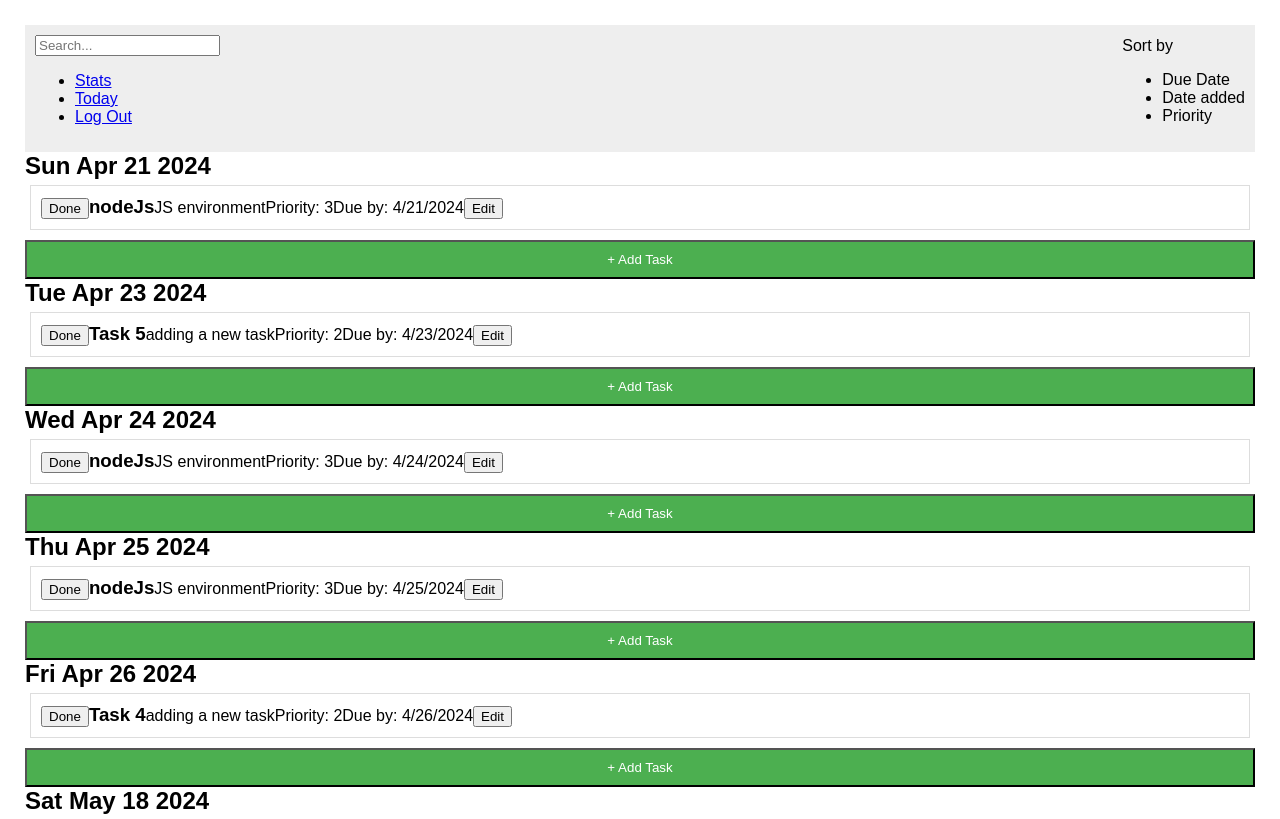
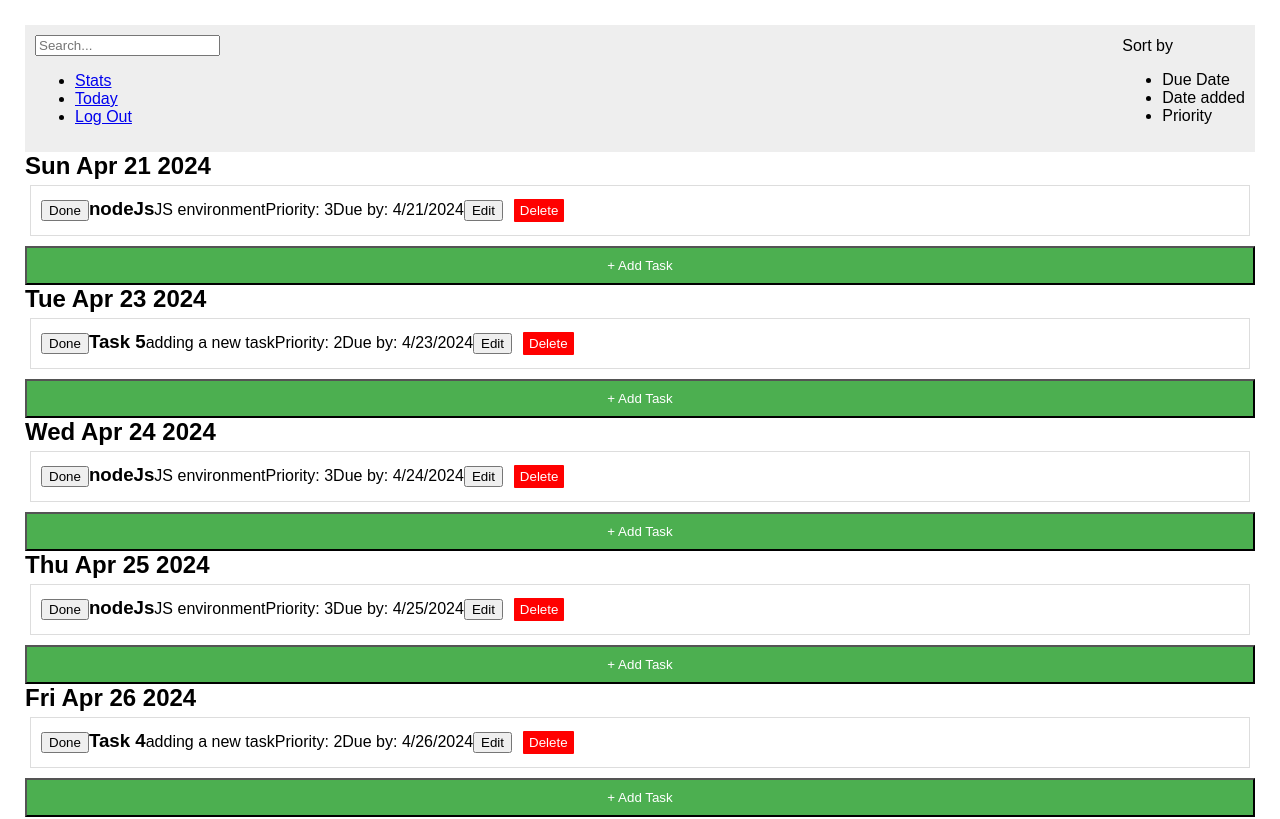
Before and after one commit to elvis-visi/todoApp, a React (Vite) app in the folder frontend/: page / in a window 1280 px wide. Shown: the top 819 px of the page. Built offline with nearby package versions, Linux system fonts and the light colour scheme.

Commit message:
Deleting a task

```diff
--- a/frontend/src/components/TaskItem.jsx
+++ b/frontend/src/components/TaskItem.jsx
@@ -1,7 +1,7 @@
 import { useState } from "react";
 import EditDeleteIcons from "./EditDeleteIcons";
 
-function TaskItem({ task, toggleTaskCompleted, updateTask }) {
+function TaskItem({ task, toggleTaskCompleted, updateTask,deleteTask  }) {
 
   const [editMode, setEditMode] = useState(false);
   const [title, setTitle] = useState(task.title);
@@ -53,6 +53,9 @@ function TaskItem({ task, toggleTaskCompleted, updateTask }) {
       <p>Priority: {priority}</p>
       <p>Due by: {new Date(dueDate).toLocaleDateString()}</p>
       <button onClick={() => setEditMode(true)}>Edit</button>
+      <button onClick={deleteTask} className="delete-task-button">
+        Delete
+      </button>
     </div>
   );
 }
--- a/frontend/src/components/TaskListView.jsx
+++ b/frontend/src/components/TaskListView.jsx
@@ -50,7 +50,9 @@ const updateTask = (updatedTask) => {
   );
 };
 
-
+const deleteTask = (taskId) => {
+  setTasks((prevTasks) => prevTasks.filter(task => task.id !== taskId));
+};
 
    const addNewTask = (newTask) => {
     setTasks(tasks.concat(newTask));
@@ -85,6 +87,7 @@ const groupedUpcomingTasks = groupTasksByDueDate(filteredTasks.filter(task => !t
               task={task}
               toggleTaskCompleted={() => toggleTaskCompleted(task.id)}
               updateTask={updateTask}
+              deleteTask={() => deleteTask(task.id)}
               />
             ))}
           </>
@@ -108,6 +111,7 @@ const groupedUpcomingTasks = groupTasksByDueDate(filteredTasks.filter(task => !t
           task={task}
           toggleTaskCompleted={() => toggleTaskCompleted(task.id)}
           updateTask={updateTask}
+          deleteTask={() => deleteTask(task.id)}
           />)}
               <AddNewTaskButton
                  addNewTask={addNewTask}
--- a/frontend/src/styles.css
+++ b/frontend/src/styles.css
@@ -49,3 +49,18 @@ body, h1, h2, h3, p {
   margin-top: 10px;
 
   }
+
+
+  .delete-task-button {
+    background-color: red;
+    color: white;
+    border: solid;
+    padding: 4px 6px;
+    margin-left: 8px;
+    border-radius: 4px;
+    cursor: pointer;
+  }
+
+  .delete-task-button:hover {
+    background-color: darkred;
+  }
```
